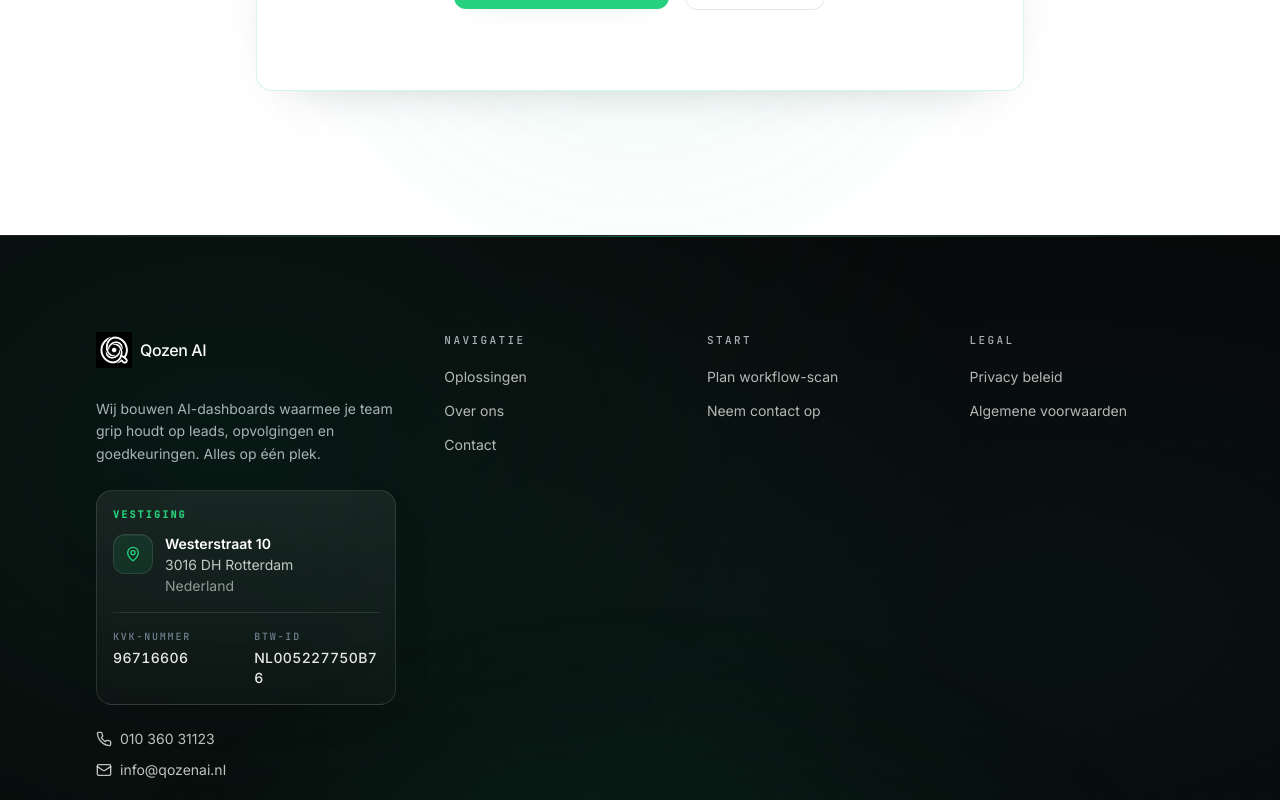
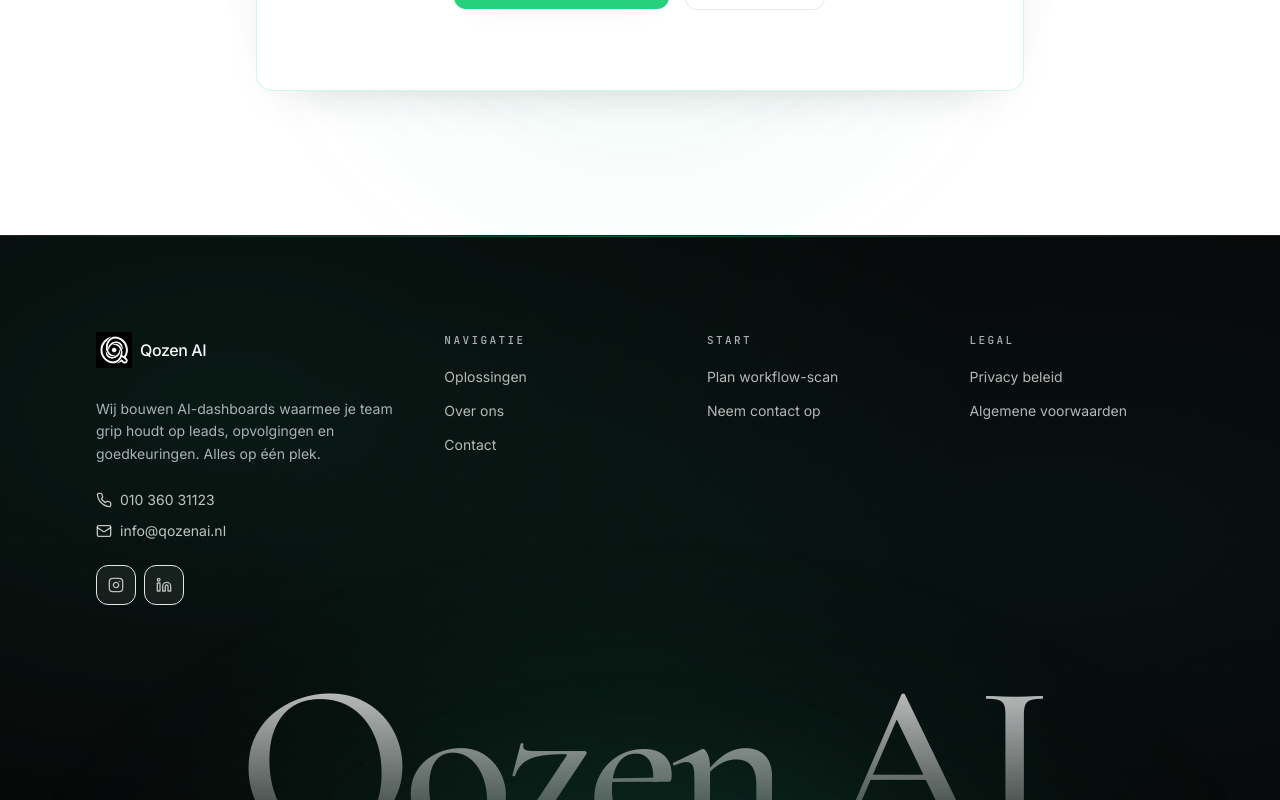
Before and after one commit to Consultium-AI/flowgen-ai, a Next.js app: page / in a window 1280 px wide. Shown: the part 11200-12000 px from the top of the page. Built offline with nearby package versions, Linux system fonts and the light colour scheme.

Commit message:
fix(footer): verwijder vestigingscard (geen adresblok bij team-sectie); KVK/BTW in balk
Co-authored-by: Cursor <cursoragent@cursor.com>

```diff
--- a/components/layout/Footer.tsx
+++ b/components/layout/Footer.tsx
@@ -1,5 +1,5 @@
 import Link from "next/link";
-import { Mail, Phone, Instagram, Linkedin, MapPin } from "lucide-react";
+import { Mail, Phone, Instagram, Linkedin } from "lucide-react";
 import { Logo } from "@/components/ui/Logo";
 import { FOOTER_LINKS, SITE } from "@/lib/content";
 
@@ -76,46 +76,6 @@ export function Footer() {
               Wij bouwen AI-dashboards waarmee je team grip houdt op leads,
               opvolgingen en goedkeuringen. Alles op één plek.
             </p>
-            <div className="rounded-2xl border border-white/[0.12] bg-gradient-to-b from-white/[0.07] to-white/[0.02] p-4 shadow-[0_12px_40px_-28px_rgba(0,0,0,0.65)] backdrop-blur-sm">
-              <p className="mb-3 font-mono text-[10px] font-semibold uppercase tracking-[0.22em] text-accent">
-                Vestiging
-              </p>
-              <div className="flex gap-3">
-                <div
-                  className="flex h-10 w-10 shrink-0 items-center justify-center rounded-xl border border-white/10 bg-accent/10 text-accent shadow-[inset_0_1px_0_rgba(255,255,255,0.06)]"
-                  aria-hidden
-                >
-                  <MapPin className="h-4 w-4" strokeWidth={2} />
-                </div>
-                <address className="min-w-0 not-italic">
-                  <p className="text-sm font-semibold leading-snug text-white">
-                    {SITE.address[0]}
-                  </p>
-                  <p className="mt-0.5 text-sm leading-snug text-white/75">
-                    {SITE.address[1]}
-                  </p>
-                  <p className="mt-0.5 text-sm text-white/55">{SITE.address[2]}</p>
-                </address>
-              </div>
-              <dl className="mt-4 grid gap-3 border-t border-white/10 pt-4 sm:grid-cols-2 sm:gap-4">
-                <div>
-                  <dt className="font-mono text-[10px] font-medium uppercase tracking-[0.18em] text-muted-soft">
-                    KVK-nummer
-                  </dt>
-                  <dd className="mt-1 text-sm font-medium tabular-nums tracking-wide text-white/90">
-                    {SITE.kvk}
-                  </dd>
-                </div>
-                <div>
-                  <dt className="font-mono text-[10px] font-medium uppercase tracking-[0.18em] text-muted-soft">
-                    BTW-id
-                  </dt>
-                  <dd className="mt-1 break-all text-sm font-medium tabular-nums tracking-wide text-white/90">
-                    {SITE.btw}
-                  </dd>
-                </div>
-              </dl>
-            </div>
             <div className="space-y-2 text-sm">
               <a
                 href={SITE.phoneHref}
@@ -167,8 +127,9 @@ export function Footer() {
         </div>
 
         <div className="flex flex-col items-center justify-between gap-4 border-t border-border pt-6 sm:flex-row">
-          <p className="max-w-md text-center font-mono text-[11px] uppercase leading-relaxed tracking-[0.18em] text-muted-soft sm:text-left">
-            © {new Date().getFullYear()} Qozen AI · Alle rechten voorbehouden
+          <p className="max-w-lg text-center font-mono text-[10px] uppercase leading-relaxed tracking-[0.16em] text-muted-soft sm:text-left sm:text-[11px] sm:tracking-[0.18em]">
+            © {new Date().getFullYear()} Qozen AI · KVK {SITE.kvk} · BTW{" "}
+            {SITE.btw} · Alle rechten voorbehouden
           </p>
           <p className="font-mono text-[11px] uppercase tracking-[0.18em] text-muted-soft">
             Gebouwd met passie in Nederland
```
